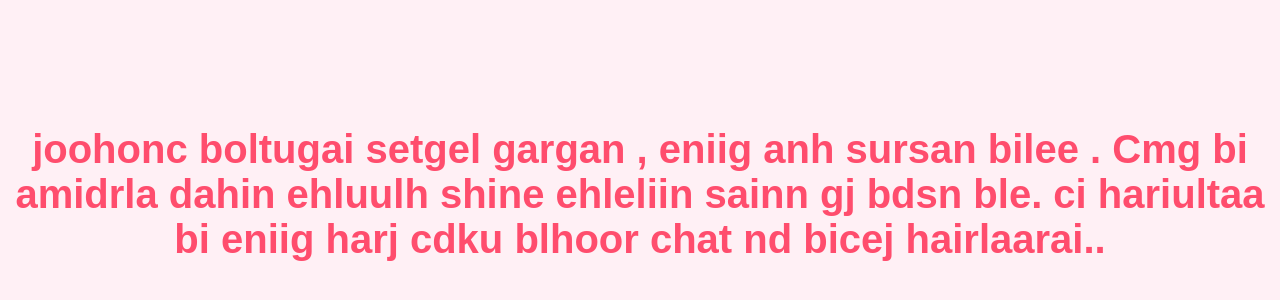
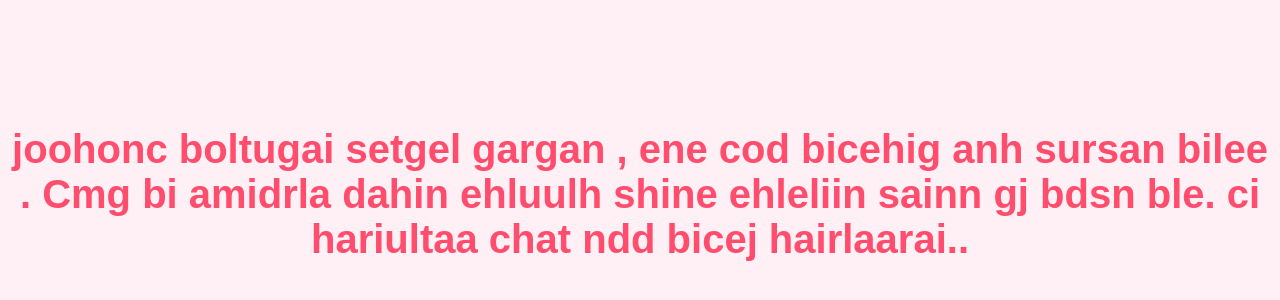
Before and after one commit to MR7T/..., a plain HTML site: page no.html in a window 1280 px wide. Shown: the part 126-426 px from the top of the page. Drawn offline with Linux system fonts and the light colour scheme.

Commit message:
Update no.html

```diff
--- a/no.html
+++ b/no.html
@@ -18,6 +18,6 @@
     </style>
 </head>
 <body>
-    <h1>joohonc boltugai setgel gargan , eniig anh sursan bilee . Cmg bi amidrla dahin ehluulh shine ehleliin sainn gj bdsn ble. ci hariultaa bi eniig harj cdku blhoor chat nd bicej hairlaarai..</h1>
+    <h1>joohonc boltugai setgel gargan , ene cod bicehig anh sursan bilee . Cmg bi amidrla dahin ehluulh shine ehleliin sainn gj bdsn ble. ci hariultaa chat ndd bicej hairlaarai..</h1>
 </body>
 </html>
```
